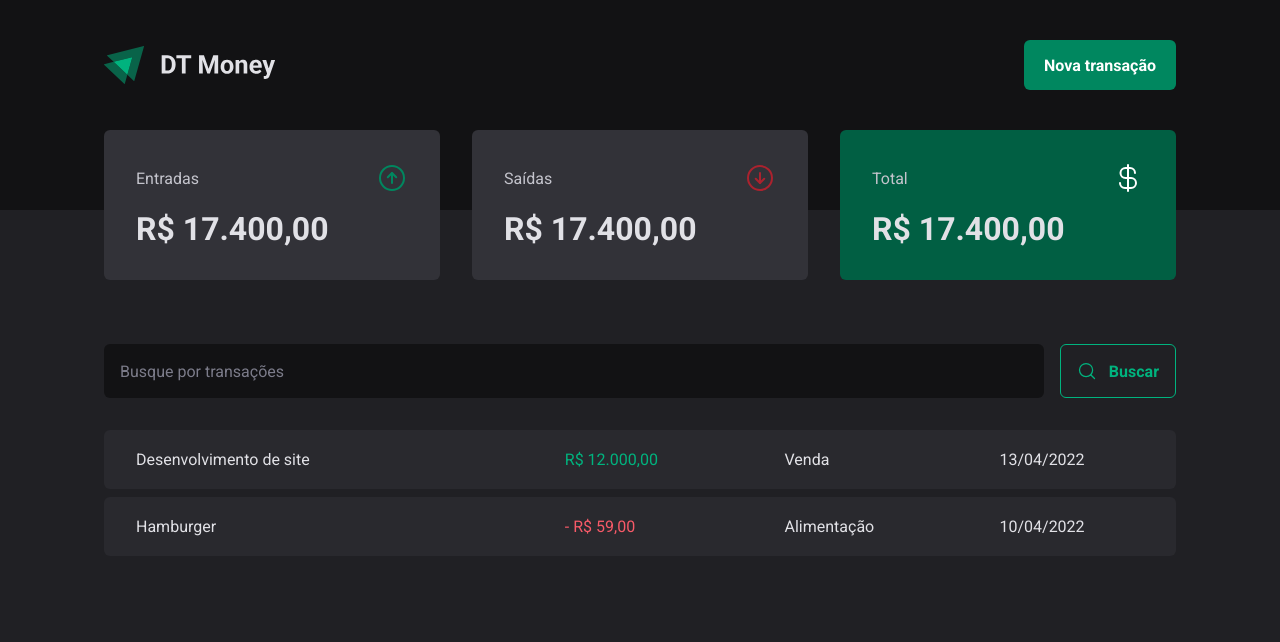
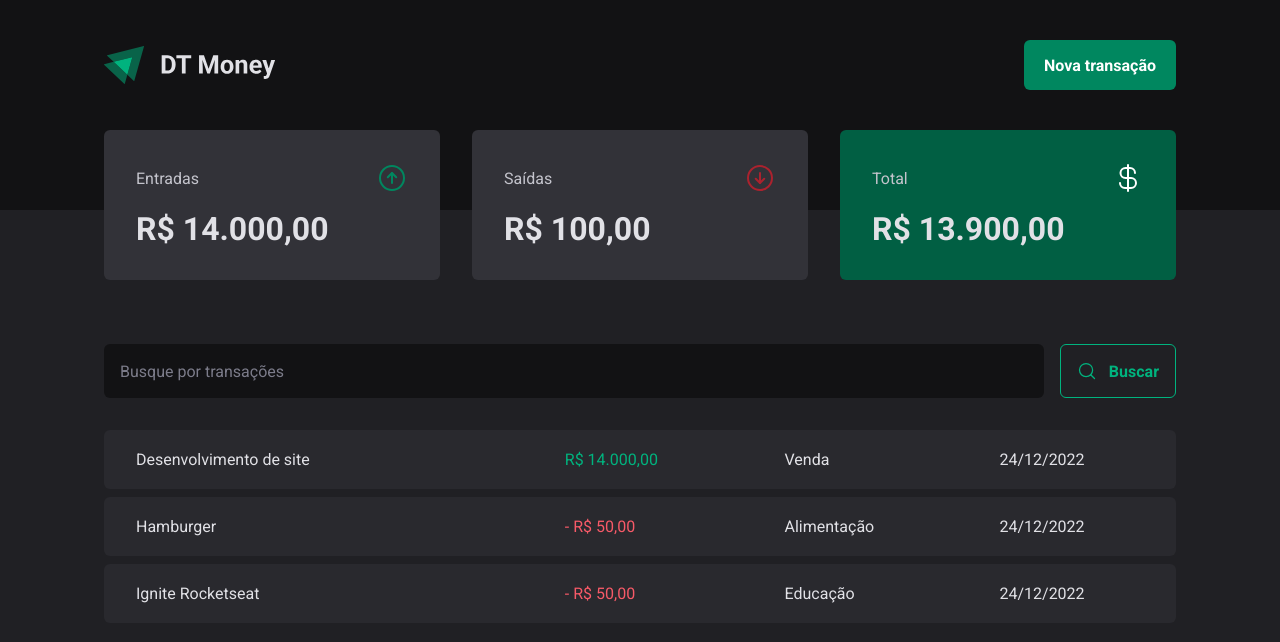
Before and after one commit to caiulucas/03-dt-money, a React (Vite) app: page / in a window 1280 px wide. Shown: the top 642 px of the page. Built offline with nearby package versions, Linux system fonts and the light colour scheme; data requests are answered from the project's data file.

Commit message:
feat: fetch transactions

```diff
--- /dev/null
+++ b/server.json
@@ -0,0 +1,28 @@
+{
+  "transactions": [
+    {
+      "id": 1,
+      "description": "Desenvolvimento de site",
+      "type": "income",
+      "category": "Venda",
+      "price": 14000,
+      "createdAt": "2022-12-24T17:45:37.068Z"
+    },
+    {
+      "id": 2,
+      "description": "Hamburger",
+      "type": "outcome",
+      "category": "Alimentação",
+      "price": 50,
+      "createdAt": "2022-12-24T17:48:53.562Z"
+    },
+    {
+      "id": 3,
+      "description": "Ignite Rocketseat",
+      "type": "outcome",
+      "category": "Educação",
+      "price": 50,
+      "createdAt": "2022-12-24T19:32:06.734Z"
+    }
+  ]
+}
--- a/src/App.tsx
+++ b/src/App.tsx
@@ -1,4 +1,5 @@
 import { ThemeProvider } from 'styled-components'
+import { TransactionsProvider } from './contexts/TransactionsContext'
 import { Transactions } from './pages/Transactions'
 import { GlobalStyle } from './styles/global'
 import { defaultTheme } from './styles/themes/default'
@@ -6,8 +7,10 @@ import { defaultTheme } from './styles/themes/default'
 export function App() {
   return (
     <ThemeProvider theme={defaultTheme}>
-      <GlobalStyle />
-      <Transactions />
+      <TransactionsProvider>
+        <GlobalStyle />
+        <Transactions />
+      </TransactionsProvider>
     </ThemeProvider>
   )
 }
--- a/src/components/Summary/index.tsx
+++ b/src/components/Summary/index.tsx
@@ -1,9 +1,12 @@
 import { ArrowCircleDown, ArrowCircleUp, CurrencyDollar } from 'phosphor-react'
 import { useTheme } from 'styled-components'
+import { useSummary } from '../../hooks/useSummary'
+import { priceFormatter } from '../../utils/formatter'
 import { SummaryCard, SummaryContainer } from './styles'
 
 export function Summary() {
   const theme = useTheme()
+  const summary = useSummary()
 
   return (
     <SummaryContainer>
@@ -13,7 +16,7 @@ export function Summary() {
           <ArrowCircleUp color={theme['green-500']} />
         </header>
 
-        <strong>R$ 17.400,00</strong>
+        <strong>{priceFormatter.format(summary.income)}</strong>
       </SummaryCard>
 
       <SummaryCard>
@@ -22,7 +25,7 @@ export function Summary() {
           <ArrowCircleDown color={theme['red-500']} />
         </header>
 
-        <strong>R$ 17.400,00</strong>
+        <strong>{priceFormatter.format(summary.outcome)}</strong>
       </SummaryCard>
 
       <SummaryCard variant="green">
@@ -31,7 +34,7 @@ export function Summary() {
           <CurrencyDollar color={theme.white} />
         </header>
 
-        <strong>R$ 17.400,00</strong>
+        <strong>{priceFormatter.format(summary.total)}</strong>
       </SummaryCard>
     </SummaryContainer>
   )
--- /dev/null
+++ b/src/contexts/TransactionsContext.tsx
@@ -0,0 +1,51 @@
+import {
+  createContext,
+  ReactNode,
+  useContext,
+  useEffect,
+  useState,
+} from 'react'
+
+interface Transaction {
+  id: number
+  description: string
+  type: 'income' | 'outcome'
+  price: number
+  category: string
+  createdAt: string
+}
+
+type TransactionsContextType = {
+  transactions: Transaction[]
+}
+
+interface TransactionsProviderProps {
+  children: ReactNode
+}
+
+const transactionsContext = createContext({} as TransactionsContextType)
+
+export function TransactionsProvider({ children }: TransactionsProviderProps) {
+  const [transactions, setTransactions] = useState<Transaction[]>([])
+
+  async function fetchTransactions() {
+    const response = await fetch('http://localhost:3333/transactions')
+    const data = await response.json()
+
+    setTransactions(data)
+  }
+
+  useEffect(() => {
+    fetchTransactions()
+  }, [])
+
+  return (
+    <transactionsContext.Provider value={{ transactions }}>
+      {children}
+    </transactionsContext.Provider>
+  )
+}
+
+export function useTransactions() {
+  return useContext(transactionsContext)
+}
--- /dev/null
+++ b/src/hooks/useSummary.tsx
@@ -0,0 +1,24 @@
+import { useTransactions } from '../contexts/TransactionsContext'
+
+export function useSummary() {
+  const { transactions } = useTransactions()
+
+  return transactions.reduce(
+    (acc, transaction) => {
+      if (transaction.type === 'income') {
+        acc.income += transaction.price
+        acc.total += transaction.price
+      } else {
+        acc.outcome += transaction.price
+        acc.total -= transaction.price
+      }
+
+      return acc
+    },
+    {
+      income: 0,
+      outcome: 0,
+      total: 0,
+    },
+  )
+}
--- a/src/pages/Transactions/components/SearchForm/index.tsx
+++ b/src/pages/Transactions/components/SearchForm/index.tsx
@@ -1,10 +1,31 @@
 import { MagnifyingGlass } from 'phosphor-react'
+import { useForm } from 'react-hook-form'
 import { SearchFormContainer } from './styles'
+import * as z from 'zod'
+import { zodResolver } from '@hookform/resolvers/zod'
+
+const searchFormSchema = z.object({
+  query: z.string(),
+})
+
+type SearchFormInputs = z.infer<typeof searchFormSchema>
 
 export function SearchForm() {
+  const { register, handleSubmit } = useForm<SearchFormInputs>({
+    resolver: zodResolver(searchFormSchema),
+  })
+
+  function handleSearchTransactions(data: SearchFormInputs) {
+    console.log(data)
+  }
+
   return (
-    <SearchFormContainer>
-      <input type="text" placeholder="Busque por transações" />
+    <SearchFormContainer onSubmit={handleSubmit(handleSearchTransactions)}>
+      <input
+        type="text"
+        placeholder="Busque por transações"
+        {...register('query')}
+      />
       <button type="submit">
         <MagnifyingGlass />
         Buscar
--- a/src/pages/Transactions/index.tsx
+++ b/src/pages/Transactions/index.tsx
@@ -1,5 +1,7 @@
 import { Header } from '../../components/Header'
 import { Summary } from '../../components/Summary'
+import { useTransactions } from '../../contexts/TransactionsContext'
+import { dateFormatter, priceFormatter } from '../../utils/formatter'
 import { SearchForm } from './components/SearchForm'
 import {
   PriceHighlight,
@@ -8,6 +10,8 @@ import {
 } from './styles'
 
 export function Transactions() {
+  const { transactions } = useTransactions()
+
   return (
     <div>
       <Header />
@@ -17,22 +21,19 @@ export function Transactions() {
         <SearchForm />
         <TransactionsTable>
           <tbody>
-            <tr>
-              <td>Desenvolvimento de site</td>
-              <td>
-                <PriceHighlight variant="income">R$ 12.000,00</PriceHighlight>
-              </td>
-              <td>Venda</td>
-              <td>13/04/2022</td>
-            </tr>
-            <tr>
-              <td>Hamburger</td>
-              <td>
-                <PriceHighlight variant="outcome">- R$ 59,00</PriceHighlight>
-              </td>
-              <td>Alimentação</td>
-              <td>10/04/2022</td>
-            </tr>
+            {transactions.map((transaction) => (
+              <tr key={transaction.id}>
+                <td>{transaction.description}</td>
+                <td>
+                  <PriceHighlight variant={transaction.type}>
+                    {transaction.type === 'outcome' && '- '}
+                    {priceFormatter.format(transaction.price)}
+                  </PriceHighlight>
+                </td>
+                <td>{transaction.category}</td>
+                <td>{dateFormatter.format(new Date(transaction.createdAt))}</td>
+              </tr>
+            ))}
           </tbody>
         </TransactionsTable>
       </TransactionsContainer>
--- /dev/null
+++ b/src/utils/formatter.ts
@@ -0,0 +1,6 @@
+export const dateFormatter = new Intl.DateTimeFormat('pt-BR')
+
+export const priceFormatter = new Intl.NumberFormat('pt-BR', {
+  style: 'currency',
+  currency: 'BRL',
+})
--- a/vite.config.ts
+++ b/vite.config.ts
@@ -3,5 +3,8 @@ import react from '@vitejs/plugin-react'
 
 // https://vitejs.dev/config/
 export default defineConfig({
-  plugins: [react()]
+  plugins: [react()],
+  server: {
+    open: true,
+  },
 })
```
Also changed, not shown: package.json (+12 -7 lines), 1 other file (tests, documents, lock files or other folders).
